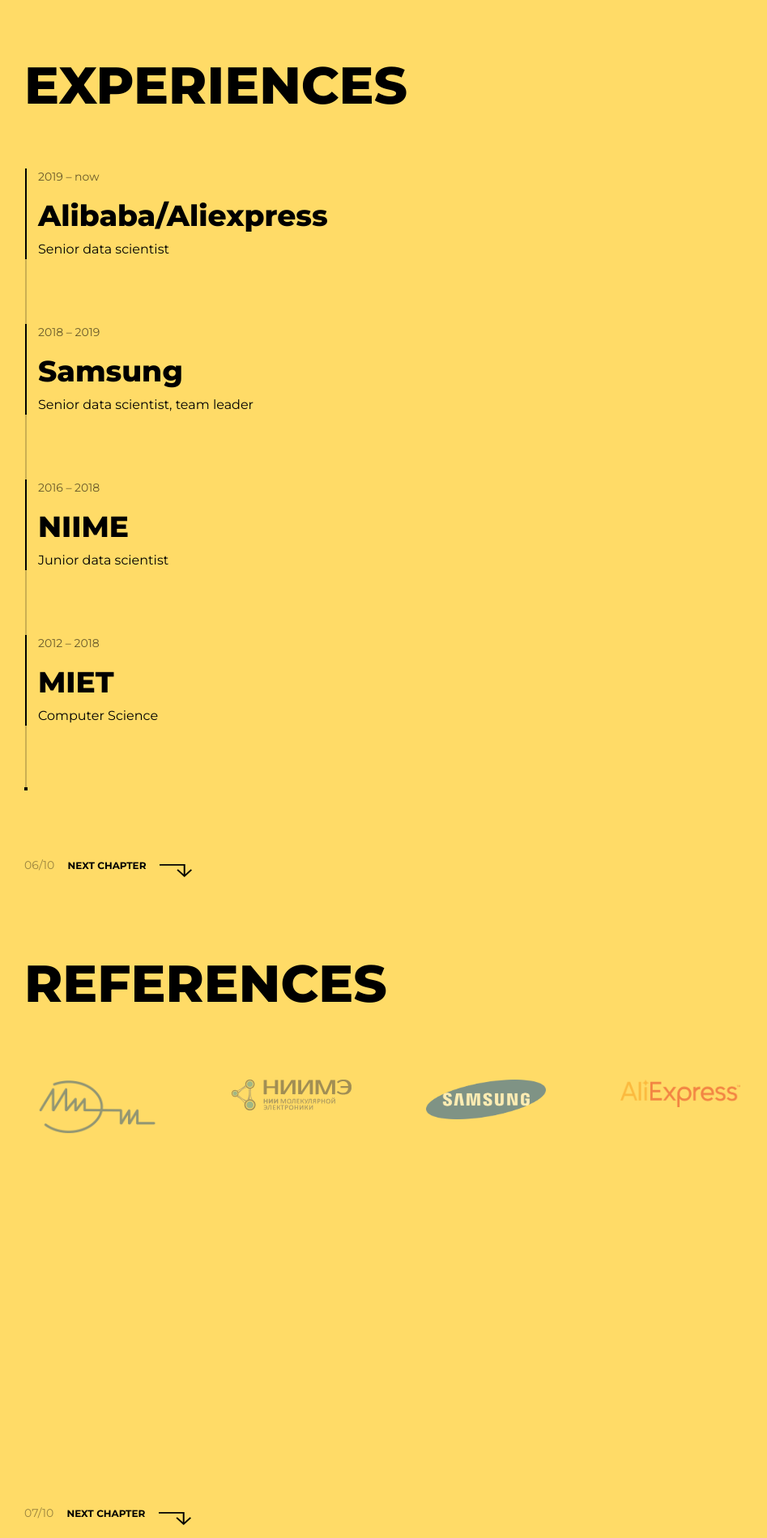
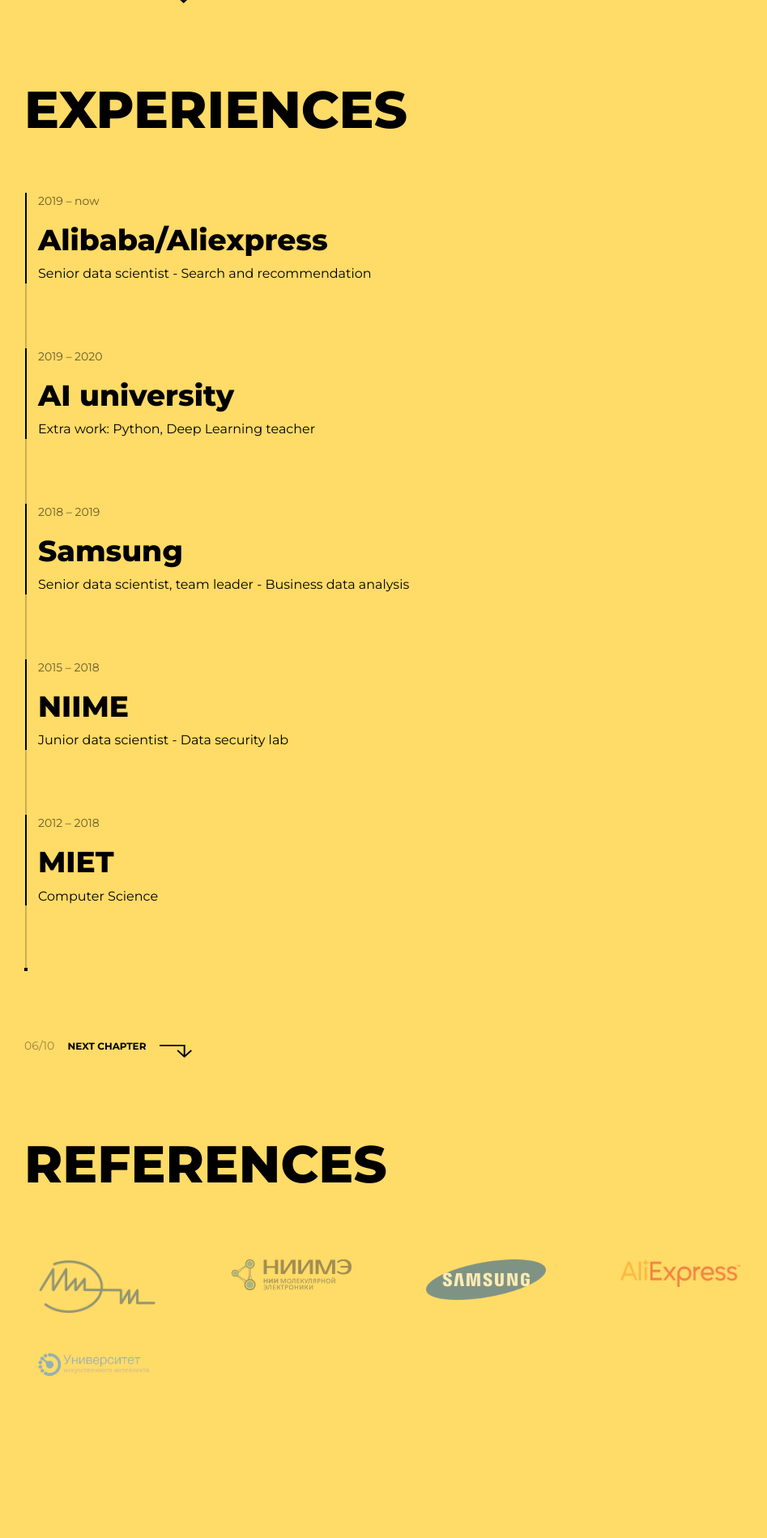
Before and after one commit to amunra94/personal_land, a Django app: page /email/ in a window 1280 px wide. Shown: the part 4400-6299 px from the top of the page at 81% size, without its empty margins (0-947 px from the left). Run offline with Django 3.2, Linux system fonts and the light colour scheme; parts of the project's set-up code (start-up, migrations or seed data) failed here and were passed over; some libraries are stand-ins or nearby versions.

Commit message:
added teaching experience, change index html

```diff
--- a/main/templates/personal/index.html
+++ b/main/templates/personal/index.html
@@ -138,6 +138,8 @@
                                         to better
                                         understand how systems and platforms work, and helps to cover a wide range of
                                         tasks in a project.
+                                        I've got first knowledge of machine learning and data scientist from courses
+                                        on Coursera, Stepic and MADE school.
                                     </p>
                                     <p>
                                         Through my work in various fields, I have been able to apply machine learning to
@@ -154,11 +156,13 @@
                                         systems.
                                     </p>
                                     <p> A well-coordinated and strong team is important for any project,
-                                        one by one we are not worth anything. I really like it when the team has understanding
+                                        one by one we are not worth anything. I really like it when the team has
+                                        understanding
                                         and everyone tries to contribute to the common cause.
                                         Like any engineer, I like to solve interesting problems and see how they affect
                                         the business and the user. I am a very energetic person, therefore,
-                                        I do not like a sleepy atmosphere without a clear plan and sequence of actions, I like scrum or agile.
+                                        I do not like a sleepy atmosphere without a clear plan and sequence of actions,
+                                        I like scrum or agile.
                                         I am motivated by challenging goals both in work and in any area of life.
                                     </p>
                                 </article>
@@ -315,17 +319,23 @@
                             <div class="timeline-item">
                                 <span class="timeline-date">2019&nbsp;–&nbsp;now</span>
                                 <h3 class="timeline-title">Alibaba/Aliexpress</h3>
-                                <p class="timeline-text">Senior data scientist</p>
+                                <p class="timeline-text">Senior data scientist - Search and recommendation</p>
                             </div>
                             <div class="timeline-item">
-                                <span class="timeline-date">2018&nbsp;–&nbsp;2019</span>
-                                <h3 class="timeline-title">Samsung</h3>
-                                <p class="timeline-text">Senior data scientist, team leader</p>
+                                <span class="timeline-date">2019 –&nbsp;2020</span>
+                                <h3 class="timeline-title">AI university</h3>
+                                <p class="timeline-text">Extra work: Python, Deep Learning teacher</p>
                             </div>
                             <div class="timeline-item">
-                                <span class="timeline-date">2016&nbsp;–&nbsp;2018</span>
+                                <span class="timeline-date">2018 –&nbsp;2019</span>
+                                <h3 class="timeline-title">Samsung</h3>
+                                <p class="timeline-text">Senior data scientist, team leader - Business data analysis<br>
+                                </p>
+                            </div>
+                            <div class="timeline-item">
+                                <span class="timeline-date">2015 –&nbsp;2018</span>
                                 <h3 class="timeline-title">NIIME</h3>
-                                <p class="timeline-text">Junior data scientist</p>
+                                <p class="timeline-text">Junior data scientist - Data security lab</p>
                             </div>
                             <div class="timeline-item">
                                 <span class="timeline-date">2012&nbsp;–&nbsp;2018</span>
@@ -364,6 +374,11 @@
                             <div class="col-6 col-lg-3">
                                 <a href="https://aliexpress.ru/" class="logo-link">
                                     <img src="/static/img/aliexpress.svg.png" class="logo-img" alt="Reference 4">
+                                </a>
+                            </div>
+                            <div class="col-6 col-lg-3">
+                                <a href="https://neural-university.ru/" class="logo-link">
+                                    <img src="/static/img/universityai.png" class="logo-img" alt="Reference 5">
                                 </a>
                             </div>
                         </div>
```
Also changed, not shown: main/static/img/universityai.png (added), static/img/universityai.png (added).
